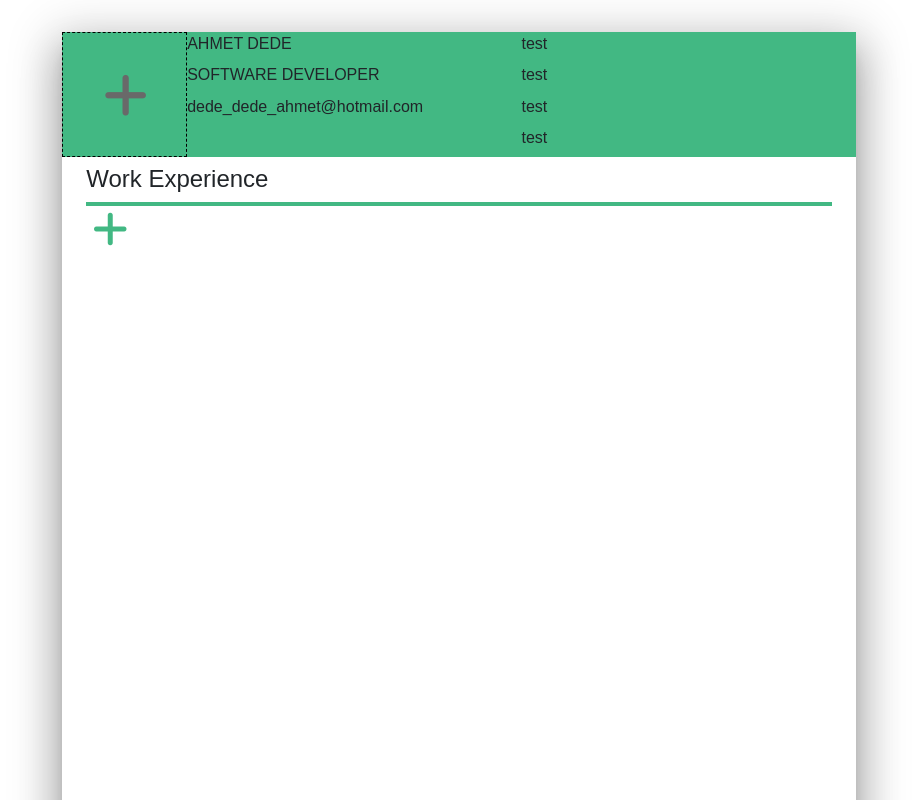
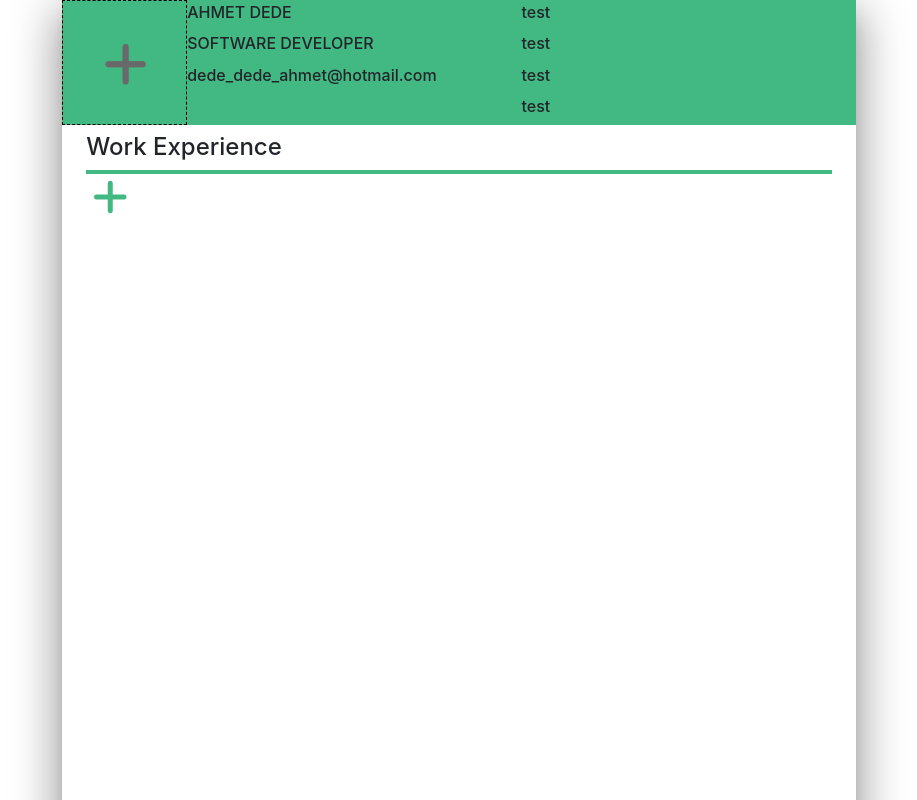
Before and after one commit to ahmedy00/cv-maker, a Vue app: page /edit in a window 1280 px wide. Shown: the top 800 px of the page, without its empty margins (181-1098 px from the left). Built offline with nearby package versions, Linux system fonts and the light colour scheme.

Commit message:
Showing the homepage in App.vue

```diff
--- a/src/App.vue
+++ b/src/App.vue
@@ -1,20 +1,14 @@
 <template>
-  <div class="app-wrapper">
-    <CvEdit/>
-  </div>
+  <RouterView/>
 </template>
 
 <script setup lang="ts">
-import CvEdit from '@/components/CvEdit.vue'
 
 </script>
 
 <style>
   * {
-    font-family: "Gill Sans Extrabold", sans-serif;
-  }
-
-  .app-wrapper {
-    padding: 2rem 1rem 2rem 1rem;
+    font-family: "Inter var experimental", "Inter var", Inter, -apple-system, BlinkMacSystemFont, "Segoe UI", Roboto, Oxygen, Ubuntu, Cantarell, "Fira Sans", "Droid Sans", "Helvetica Neue", sans-serif;
+    font-weight: 500;
   }
 </style>
```
